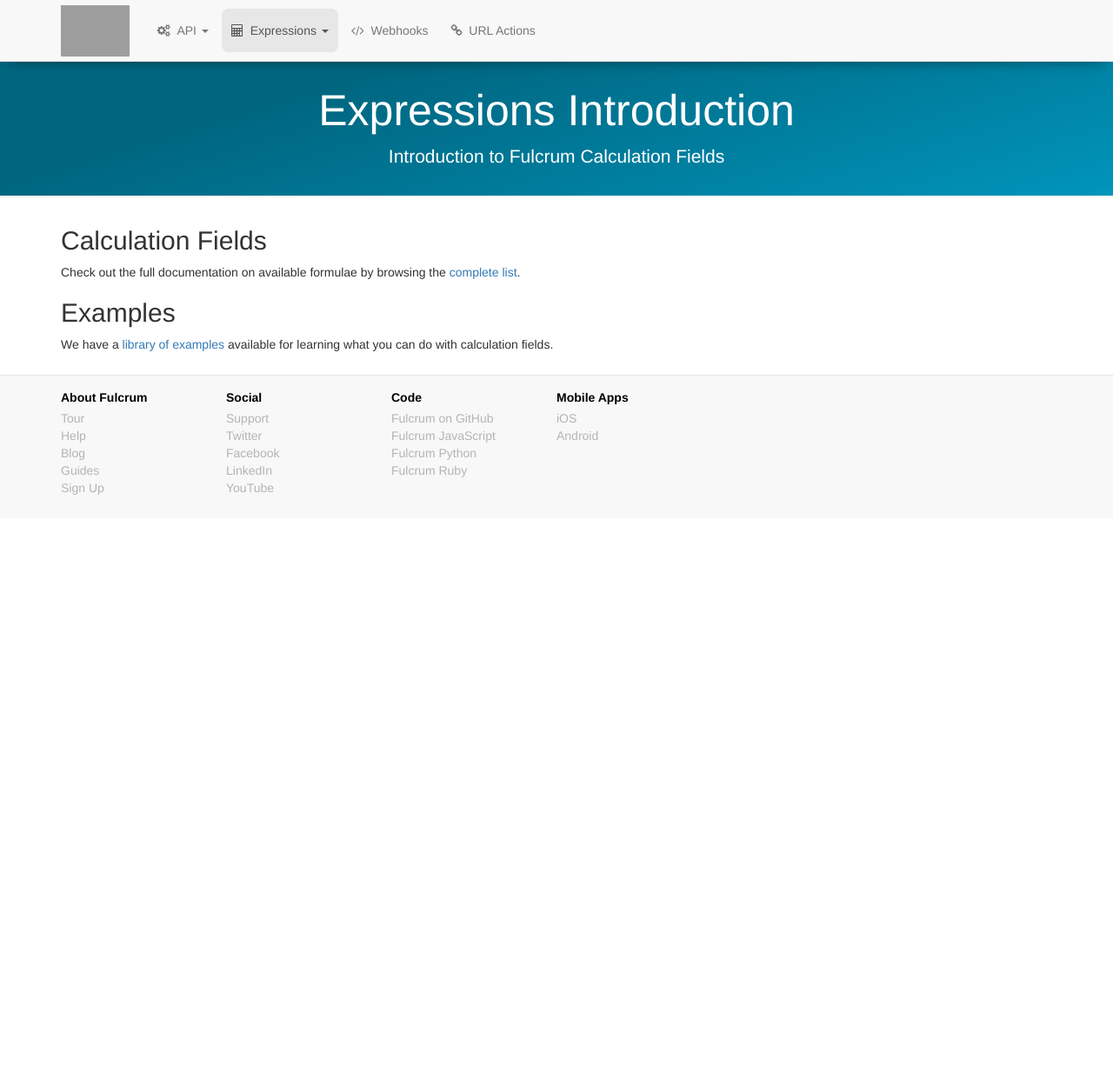
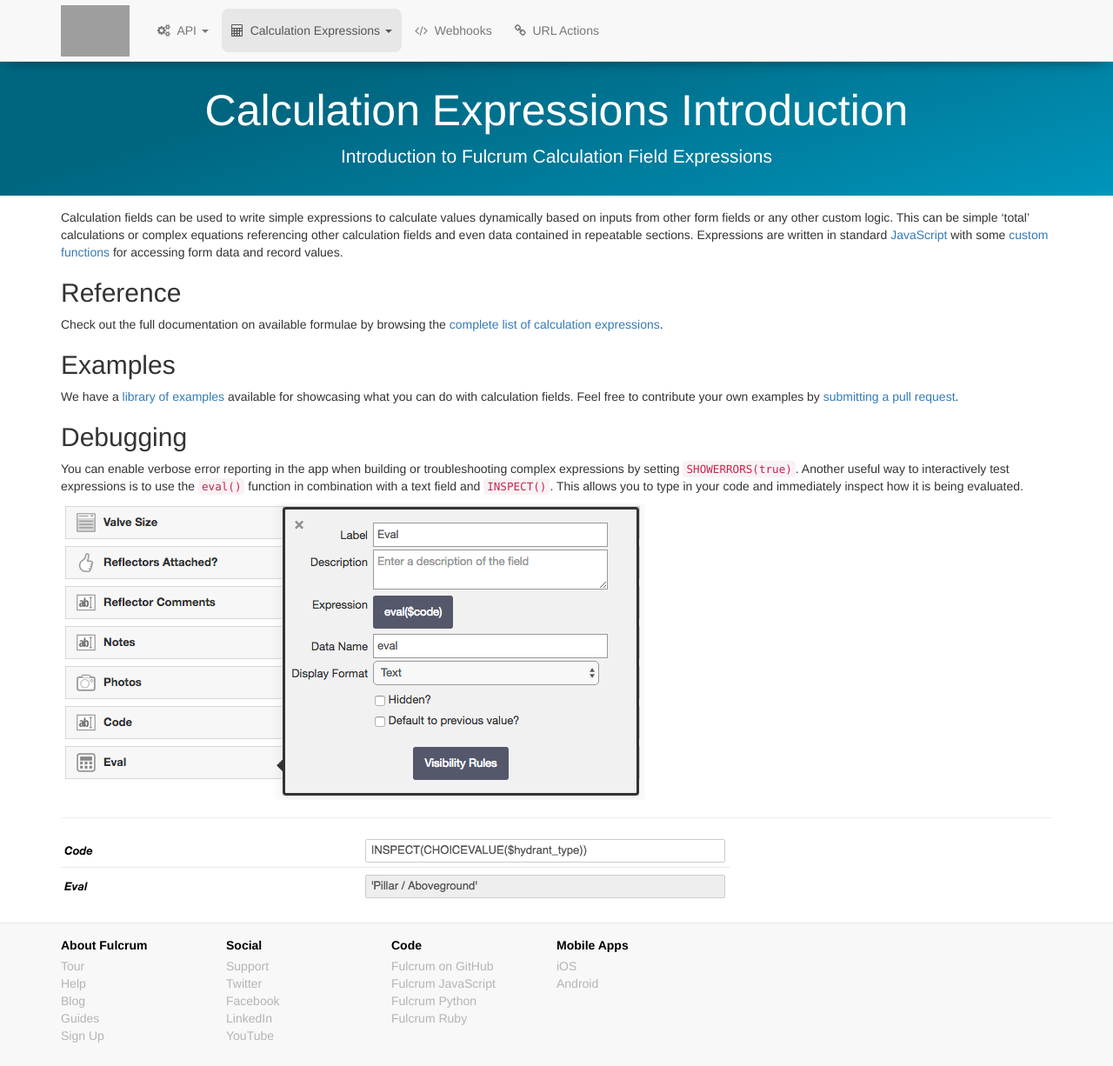
Before and after one commit to rylincoln/developer.fulcrumapp.com, a Jekyll site: the page built from _expressions/intro.md, in a window 1280 px wide and 1226 px high. Shown: the whole window at 87% size. Built offline with Jekyll 4.4.1, drawn with Linux system fonts in a browser that asks for light colours; nearby versions of some CDN libraries; grey boxes are pictures that could not be loaded.

Commit message:
Update expressions docs
Add into text and clarify Calculation Expressions. Include debugging
info.

```diff
--- a/_expressions/intro.md
+++ b/_expressions/intro.md
@@ -2,15 +2,25 @@
 layout: default
 section: expressions
 order: 1
-title: "Expressions Introduction"
-description: "Introduction to Fulcrum Calculation Fields"
+title: "Calculation Expressions Introduction"
+description: "Introduction to Fulcrum Calculation Field Expressions"
 category: section
 ---
 
-## Calculation Fields
+Calculation fields can be used to write simple expressions to calculate values dynamically based on inputs from other form fields or any other custom logic. This can be simple ‘total’ calculations or complex equations referencing other calculation fields and even data contained in repeatable sections. Expressions are written in standard [JavaScript](https://developer.mozilla.org/en-US/docs/Web/JavaScript) with some [custom functions](/expressions/reference/) for accessing form data and record values.
 
-Check out the full documentation on available formulae by browsing the [complete list](/expressions/reference/).
+## Reference
+
+Check out the full documentation on available formulae by browsing the [complete list of calculation expressions](/expressions/reference/).
 
 ## Examples
 
-We have a [library of examples](/expressions/examples/) available for learning what you can do with calculation fields.
+We have a [library of examples](/expressions/examples/) available for showcasing what you can do with calculation fields. Feel free to contribute your own examples by [submitting a pull request](https://github.com/fulcrumapp/developer.fulcrumapp.com/tree/gh-pages/_expression-examples).
+
+## Debugging
+
+You can enable verbose error reporting in the app when building or troubleshooting complex expressions by setting `SHOWERRORS(true)`. Another useful way to interactively test expressions is to use the `eval()` function in combination with a text field and `INSPECT()`. This allows you to type in your code and immediately inspect how it is being evaluated.
+
+![Setting Up An Eval Calculation](/public/img/calc-eval.png)
+<hr>
+![Evaluating A Calculation](/public/img/calc-eval-demo.png)
--- a/_includes/nav.html
+++ b/_includes/nav.html
@@ -42,7 +42,7 @@
         <!-- Expressions -->
         <li class="dropdown{% if page.section == 'expressions' %} active{% endif %}">
           <a href="javascript:void(0)" class="dropdown-toggle" data-toggle="dropdown" role="button" aria-haspopup="true" aria-expanded="false">
-            <i class="fa fa-calculator"></i>&nbsp;&nbsp;Expressions
+            <i class="fa fa-calculator"></i>&nbsp;&nbsp;Calculation Expressions
             <span class="caret"></span>
           </a>
           <ul class="dropdown-menu">
```
Also changed, not shown: public/img/calc-eval-demo.png (added), public/img/calc-eval.png (added).
